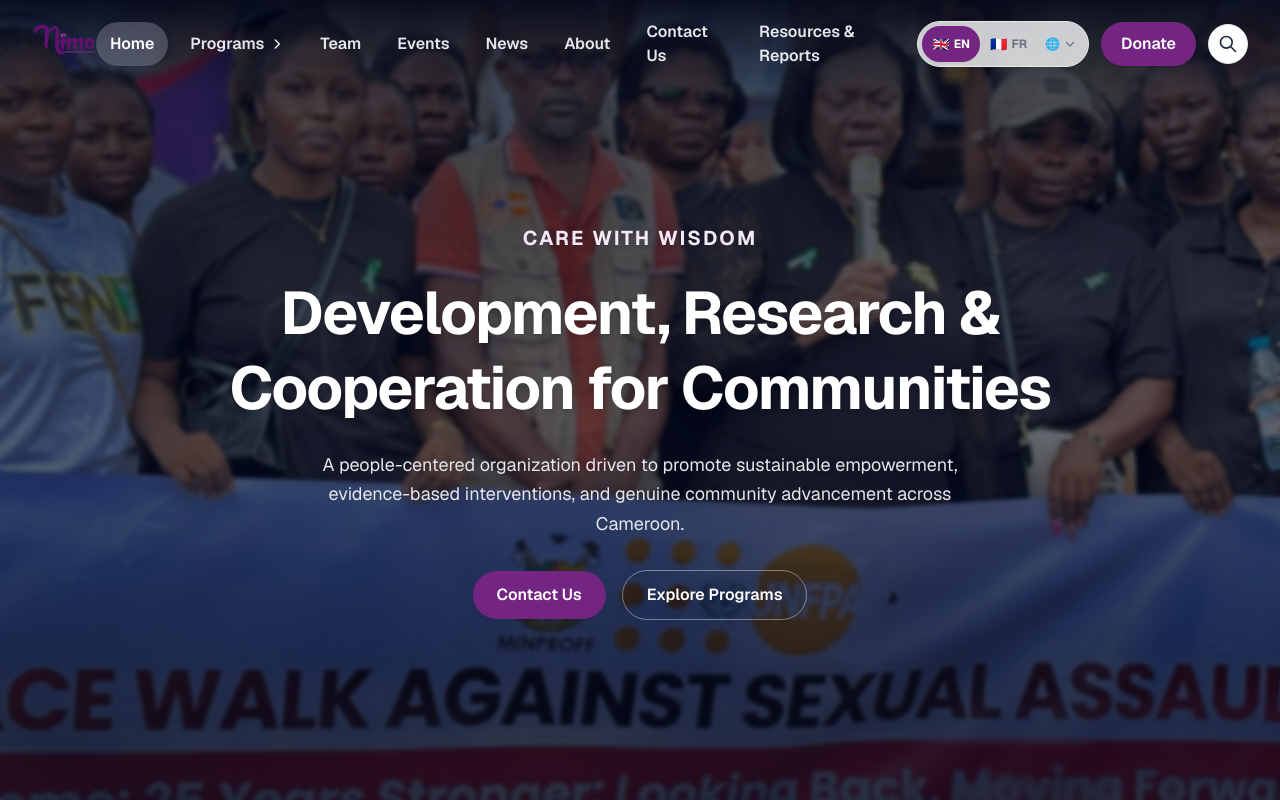
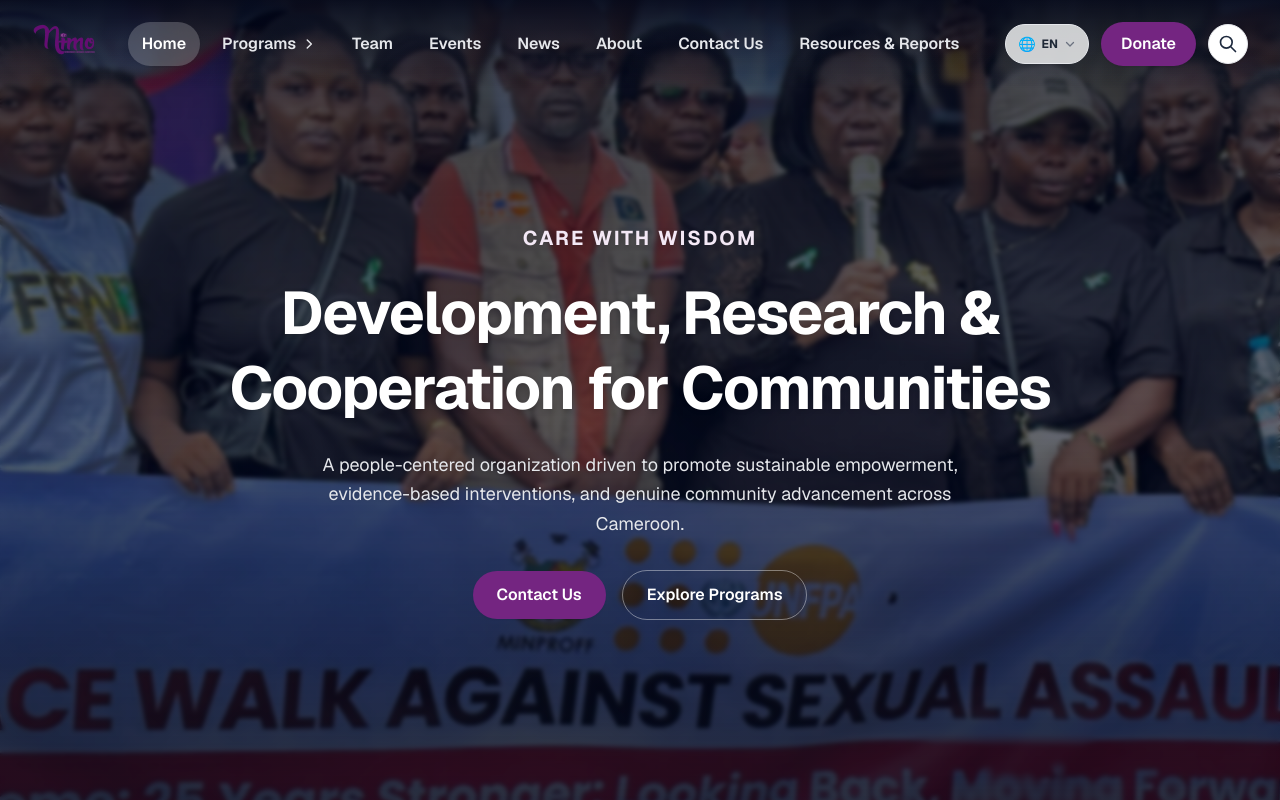
Before and after one commit to Akumah98/NIMO, a Next.js app: page / in a window 1280 px wide. Shown: the top 800 px of the page. Built offline with nearby package versions, Linux system fonts and the light colour scheme.

Commit message:
fix(ui): streamline language switcher to ultra-compact globe dropdown without flag codes

```diff
--- a/src/components/layout/LanguageDropdown.tsx
+++ b/src/components/layout/LanguageDropdown.tsx
@@ -39,12 +39,12 @@ export default function LanguageDropdown({
     <div
       ref={ref}
       role="menu"
-      className="absolute right-0 top-full mt-2 w-48 rounded-xl border border-border bg-bg p-1.5 shadow-lg z-50 animate-scale-in"
+      className="absolute right-0 top-full mt-2 w-44 rounded-xl border border-border bg-bg p-1.5 shadow-lg z-50 animate-scale-in"
     >
-      <div className="px-2 py-1 text-xs font-semibold uppercase tracking-wider text-text-light">
-        More Languages
+      <div className="px-2 py-1 text-[11px] font-semibold uppercase tracking-wider text-text-light">
+        Select Language
       </div>
-      <div className="max-h-60 overflow-y-auto space-y-0.5">
+      <div className="max-h-64 overflow-y-auto space-y-0.5">
         {languages.map((lang) => {
           const isSelected = currentLang === lang.code;
           return (
@@ -52,16 +52,13 @@ export default function LanguageDropdown({
               key={lang.code}
               role="menuitem"
               onClick={() => onSelect(lang.code)}
-              className={`min-h-[40px] w-full flex items-center justify-between rounded-lg px-2.5 py-1.5 text-xs text-left transition-colors ${
+              className={`min-h-[38px] w-full flex items-center justify-between rounded-lg px-2.5 py-1.5 text-xs text-left transition-colors ${
                 isSelected
                   ? "bg-primary-light font-bold text-primary"
                   : "text-text hover:bg-bg-alt hover:text-primary"
               }`}
             >
-              <span className="flex items-center gap-2">
-                <span className="text-sm">{lang.flag}</span>
-                <span>{lang.nativeName}</span>
-              </span>
+              <span>{lang.nativeName}</span>
               {isSelected && (
                 <span className="text-xs text-primary font-bold">✓</span>
               )}
--- a/src/components/layout/LanguageSwitcher.tsx
+++ b/src/components/layout/LanguageSwitcher.tsx
@@ -7,63 +7,42 @@ export default function LanguageSwitcher() {
   const {
     currentLang,
     changeLanguage,
-    primaryLanguages,
-    otherLanguages,
+    allLanguages,
     isOpen,
     setIsOpen,
   } = useLanguageSwitcher();
 
-  const isOtherSelected = otherLanguages.some((l) => l.code === currentLang);
-
   return (
     <div className="relative inline-flex items-center">
-      <div className="inline-flex min-h-[44px] items-center rounded-full border border-border bg-bg-alt/80 p-1 backdrop-blur-xs">
-        {primaryLanguages.map((lang) => {
-          const isActive = currentLang === lang.code;
-          return (
-            <button
-              key={lang.code}
-              type="button"
-              onClick={() => changeLanguage(lang.code)}
-              aria-label={`Switch to ${lang.name}`}
-              className={`min-h-[36px] px-2.5 inline-flex items-center gap-1 rounded-full text-xs font-bold transition-all ${
-                isActive
-                  ? "bg-primary text-white shadow-xs"
-                  : "text-text-light hover:text-text"
-              }`}
-            >
-              <span className="text-sm">{lang.flag}</span>
-              <span>{lang.code.toUpperCase()}</span>
-            </button>
-          );
-        })}
-
       <button
         type="button"
         onClick={() => setIsOpen(!isOpen)}
         aria-expanded={isOpen}
-          aria-label="More languages"
-          className={`min-h-[36px] px-2 inline-flex items-center gap-1 rounded-full text-xs font-semibold transition-all ${
-            isOtherSelected
-              ? "bg-primary text-white shadow-xs"
-              : "text-text-light hover:text-text"
+        aria-label="Change language"
+        className="inline-flex min-h-[40px] items-center gap-1.5 rounded-full border border-border bg-bg-alt/80 px-3 py-1.5 text-xs font-bold text-text transition-all hover:border-primary/40 hover:bg-bg active:scale-95"
+      >
+        <span className="text-sm">🌐</span>
+        <span>{currentLang.toUpperCase()}</span>
+        <svg
+          className={`h-3 w-3 text-text-light transition-transform ${
+            isOpen ? "rotate-180" : ""
           }`}
-        >
-          <span>🌐</span>
-          <svg
-            className={`h-3 w-3 transition-transform ${isOpen ? "rotate-180" : ""}`}
           fill="none"
           viewBox="0 0 24 24"
           stroke="currentColor"
         >
-            <path strokeLinecap="round" strokeLinejoin="round" strokeWidth={2.5} d="M19 9l-7 7-7-7" />
+          <path
+            strokeLinecap="round"
+            strokeLinejoin="round"
+            strokeWidth={2.5}
+            d="M19 9l-7 7-7-7"
+          />
         </svg>
       </button>
-      </div>
 
       {isOpen && (
         <LanguageDropdown
-          languages={otherLanguages}
+          languages={allLanguages}
           currentLang={currentLang}
           onSelect={changeLanguage}
           onClose={() => setIsOpen(false)}
--- a/src/components/layout/MobileLanguageBar.tsx
+++ b/src/components/layout/MobileLanguageBar.tsx
@@ -16,27 +16,25 @@ export default function MobileLanguageBar() {
         <button
           type="button"
           onClick={() => changeLanguage("en")}
-          className={`min-h-[44px] flex items-center justify-center gap-2 rounded-xl text-sm font-bold transition-all active:scale-95 ${
+          className={`min-h-[44px] flex items-center justify-center rounded-xl text-sm font-bold transition-all active:scale-95 ${
             currentLang === "en"
-              ? "bg-primary text-white shadow-sm"
+              ? "bg-primary text-white shadow-xs"
               : "border border-border bg-bg text-text hover:bg-primary-light"
           }`}
         >
-          <span>🇬🇧</span>
-          <span>English</span>
+          English
         </button>
 
         <button
           type="button"
           onClick={() => changeLanguage("fr")}
-          className={`min-h-[44px] flex items-center justify-center gap-2 rounded-xl text-sm font-bold transition-all active:scale-95 ${
+          className={`min-h-[44px] flex items-center justify-center rounded-xl text-sm font-bold transition-all active:scale-95 ${
             currentLang === "fr"
-              ? "bg-primary text-white shadow-sm"
+              ? "bg-primary text-white shadow-xs"
               : "border border-border bg-bg text-text hover:bg-primary-light"
           }`}
         >
-          <span>🇫🇷</span>
-          <span>Français</span>
+          Français
         </button>
       </div>
 
@@ -51,7 +49,7 @@ export default function MobileLanguageBar() {
         </option>
         {allLanguages.map((l) => (
           <option key={l.code} value={l.code}>
-            {l.flag} {l.name} ({l.nativeName})
+            {l.name} ({l.nativeName})
           </option>
         ))}
       </select>
```
Lines whose indentation alone changed are shown as unchanged.
